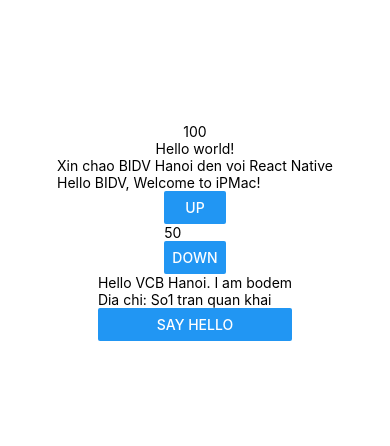
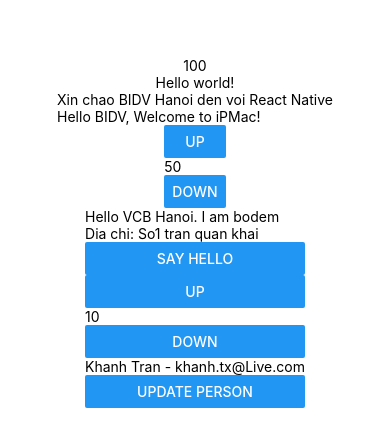
Before and after one commit to khanheuroland/vcb-reactnative-2, a React Native app: screen / in a window 390 px wide. Shown: the part 190-636 px from the top of the page. Built offline with nearby package versions, Linux system fonts and the light colour scheme.

Commit message:
Add screen

```diff
--- a/App.js
+++ b/App.js
@@ -13,15 +13,15 @@
     };
   }
 
-  updateCounter = (value)=>{
+  updateCounter = (value) => {
     this.setState({
-      parrentCount: value
-    })
-  }
+      parrentCount: value,
+    });
+  };
 
-  sayHello =(name)=>{
+  sayHello = (name) => {
     alert(`Xin chao ${name} den voi React Native`);
-  }
+  };
   render() {
     return (
       <View style={styles.container}>
@@ -29,9 +29,14 @@
         <Text>Hello world!</Text>
         <XinChao ten="BIDV" chinhanh="Hanoi" />
         <StatusBar style="auto" />
-        <Counter value={50} updateCounter={this.updateCounter}/>
+        <Counter value={50} updateCounter={this.updateCounter} />
 
-        <Bodem name="VCB" chinhanh="Hanoi" diachi="So1 tran quan khai" sayHello={this.sayHello}/>
+        <Bodem
+          name="VCB"
+          chinhanh="Hanoi"
+          diachi="So1 tran quan khai"
+          sayHello={this.sayHello}
+        />
       </View>
     );
   }
--- /dev/null
+++ b/common/color.js
@@ -0,0 +1,3 @@
+export default colors ={
+    textColor: 'yellow'
+}
--- a/components/Bodem.js
+++ b/components/Bodem.js
@@ -1,16 +1,47 @@
 //rafc = react arrow function component
-import React from 'react'
-import { View, Text, Button } from 'react-native'
+import React, { useState, useEffect } from "react";
+import { View, Text, Button } from "react-native";
 
-const Bodem = ({name, chinhanh, sayHello, ...props}) => {
+const Bodem = ({ name, chinhanh, sayHello, ...props }) => {
+  const [count, setCount] = useState(10);
+  const [person, setPerson]= useState({name: "Khanh Tran", email: "khanh.tx@Live.com"});
+
+  const upHandle=()=>{
+    setCount(count+1);
+  }
+  const downHanle=()=>{
+    setCount(count-1);
+  }
+
+  const updatePerson=()=>{
+    setPerson({name: 'Up', email: person.email})
+  }
+
+  useEffect(()=>{
+    if(count<0)
+    {
+      setCount(0);
+      alert('count can\'t be negative');
+    }
+  },[count])
+
   return (
     <View>
-      <Text>Hello {name} {chinhanh}. I am bodem</Text>
+      <Text>
+        Hello {name} {chinhanh}. I am bodem
+      </Text>
       <Text>Dia chi: {props.diachi}</Text>
 
-      <Button title='Say Hello' onPress={()=>sayHello('VCB Team')}/>
+      <Button title="Say Hello" onPress={() => sayHello("VCB Team")} />
+
+      <Button title="Up" onPress={upHandle}></Button>
+      <Text>{count}</Text>
+      <Button title="Down" onPress={downHanle}></Button>
+
+      <Text>{person.name} - {person.email}</Text>
+      <Button title="update Person" onPress={updatePerson}></Button>
     </View>
-  )
-}
+  );
+};
 
-export default Bodem
+export default Bodem;
```
Also changed, not shown: screens/about.js (added, +55 -0 lines).
